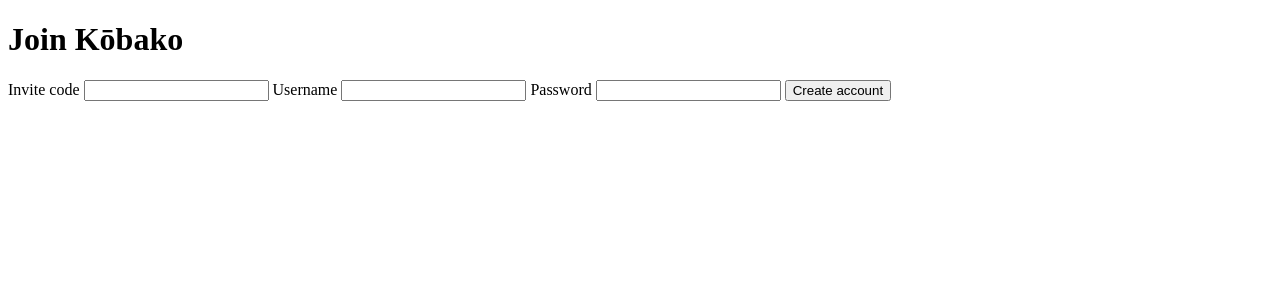
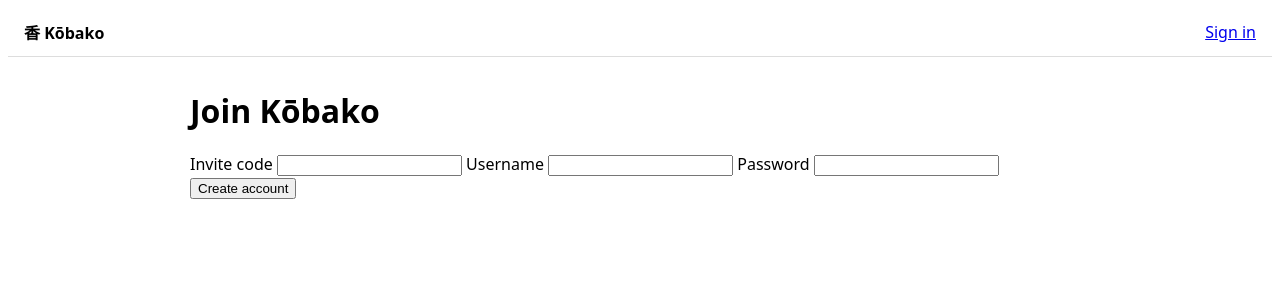
Before and after one commit to seitzbg/kobako, a SvelteKit app: page /register in a window 1280 px wide. Shown: the top 300 px of the page. Built offline with nearby package versions, Linux system fonts and the light colour scheme; no server answers.

Commit message:
feat: add app shell layout, nav, and home page

```diff
--- /dev/null
+++ b/src/app.css
@@ -0,0 +1,28 @@
+:root {
+	font-family: system-ui, sans-serif;
+}
+.topbar {
+	display: flex;
+	justify-content: space-between;
+	align-items: center;
+	padding: 0.75rem 1rem;
+	border-bottom: 1px solid #ddd;
+}
+.brand {
+	font-weight: 700;
+	text-decoration: none;
+	color: inherit;
+}
+nav {
+	display: flex;
+	gap: 1rem;
+	align-items: center;
+}
+main {
+	max-width: 900px;
+	margin: 2rem auto;
+	padding: 0 1rem;
+}
+.error {
+	color: #b00020;
+}
--- /dev/null
+++ b/src/routes/+layout.server.ts
@@ -0,0 +1,5 @@
+import type { LayoutServerLoad } from './$types';
+
+export const load: LayoutServerLoad = async ({ locals }) => {
+	return { user: locals.user ? { username: locals.user.username, role: locals.user.role } : null };
+};
--- a/src/routes/+layout.svelte
+++ b/src/routes/+layout.svelte
@@ -1,11 +1,27 @@
 <script lang="ts">
 	import favicon from '$lib/assets/favicon.svg';
+	import type { Snippet } from 'svelte';
+	import { resolve } from '$app/paths';
+	import '../app.css';
+	import type { LayoutData } from './$types';
 
-	let { children } = $props();
+	let { data, children }: { data: LayoutData; children: Snippet } = $props();
 </script>
 
 <svelte:head>
 	<link rel="icon" href={favicon} />
 </svelte:head>
 
-{@render children()}
+<header class="topbar">
+	<a class="brand" href={resolve('/')}>香 Kōbako</a>
+	{#if data.user}
+		<nav>
+			<span>{data.user.username}</span>
+			<form method="POST" action="/logout"><button>Sign out</button></form>
+		</nav>
+	{:else}
+		<nav><a href={resolve('/login')}>Sign in</a></nav>
+	{/if}
+</header>
+
+<main>{@render children()}</main>
```
Also changed, not shown: src/routes/+page.svelte (+9 -2 lines).
